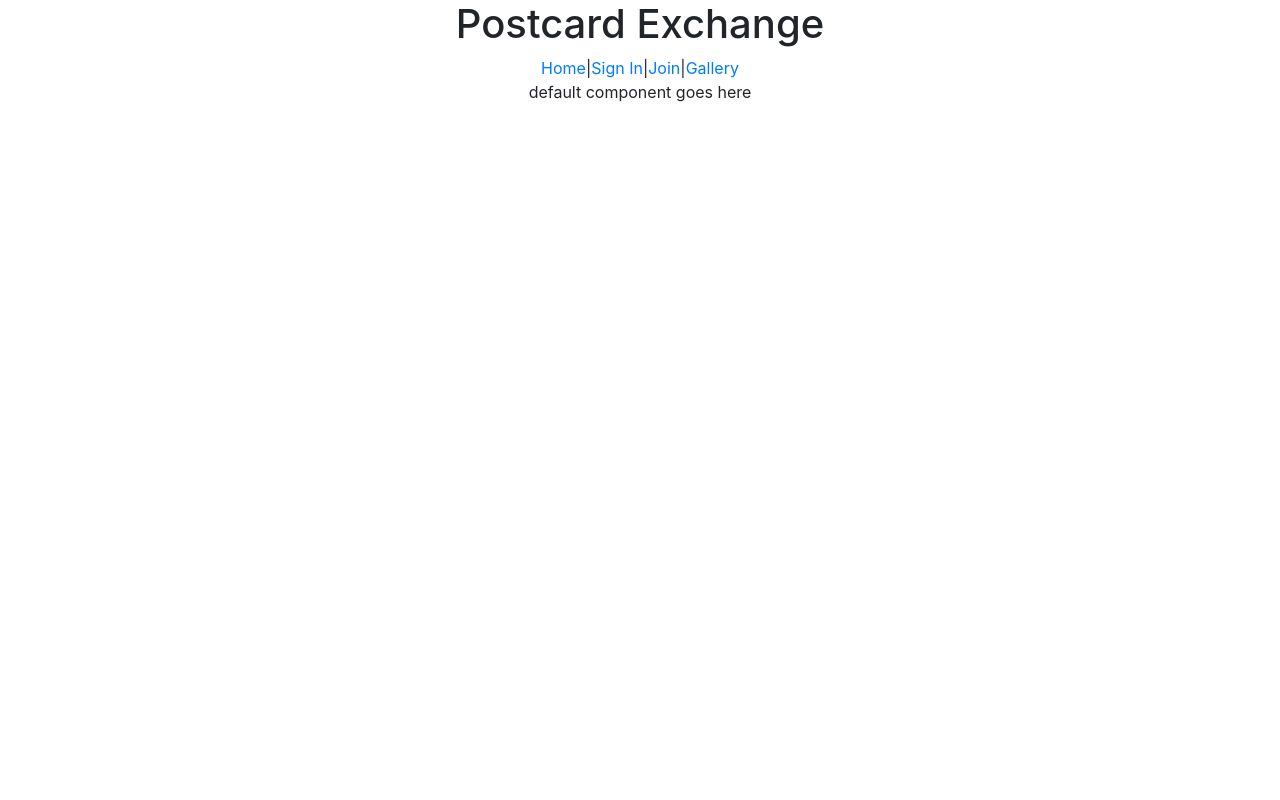
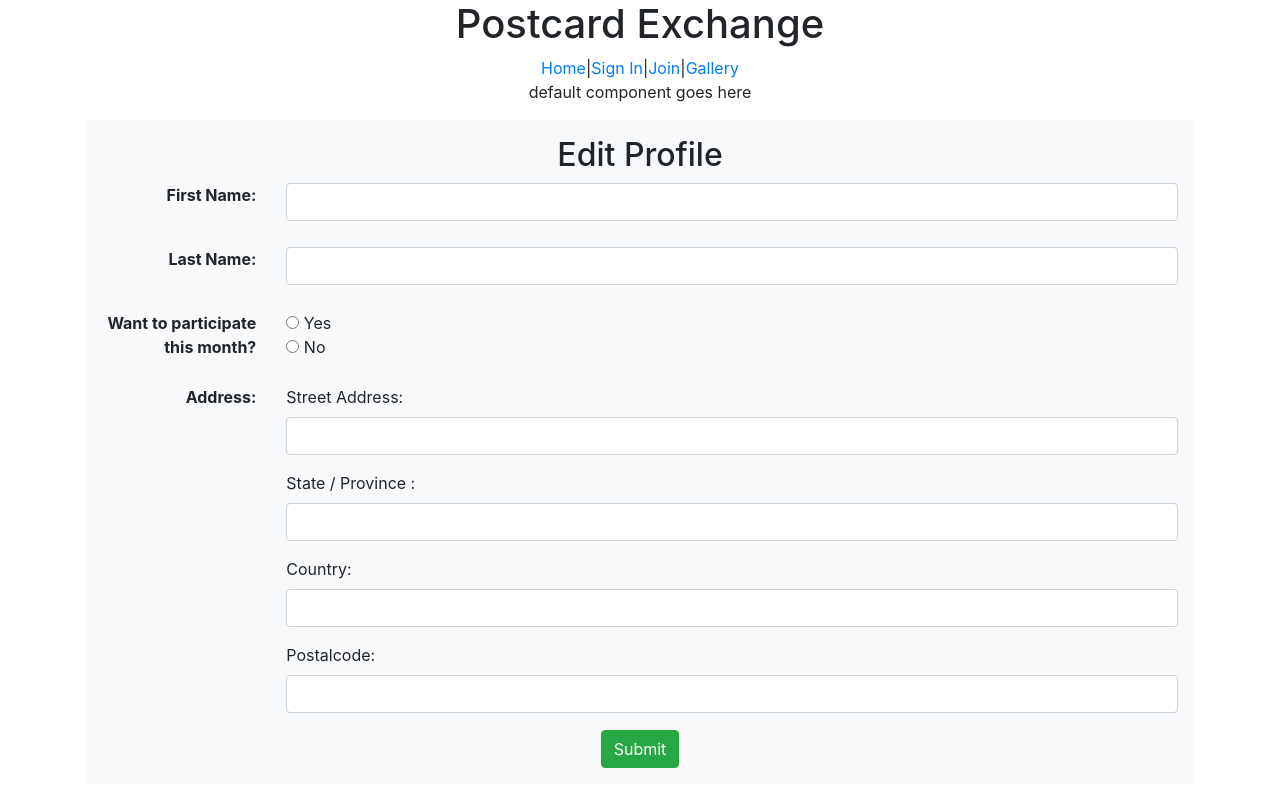
Before and after one commit to doohinkus/mern-postcard-exchange, a React (Create React App) app in the folder frontend/: page /edit in a window 1280 px wide. Built offline with nearby package versions, Linux system fonts and the light colour scheme; no server answers.

Commit message:
add edit form

```diff
--- a/frontend/src/App.js
+++ b/frontend/src/App.js
@@ -7,6 +7,7 @@ import Gallery from './components/Gallery';
 import Join from './components/Join';
 import Index from './components/Index';
 import Profile from './components/Profile';
+import EditProfile from './components/EditProfile';
 import Authorized from './components/Authorized';
 //event -state change - rerender
 class App extends Component {
@@ -156,6 +157,9 @@ class App extends Component {
       });
     });
   }
+  componentDidMount(){
+    this.getImages();
+  }
 
   render() {
     return (
@@ -207,11 +211,13 @@ class App extends Component {
             />)
           } />
           <Route path="/profile" component={() => (<Profile
+            editlink={(<Link to="/edit">Edit</Link>)}
             signout={this.signOut}
             userinfo={this.state.userinfo.userinfo}
             isloggedin={this.state.isloggedin} />)
           } />
-
+          <Route path="/edit" component={() => (<EditProfile
+            userinfo={this.state.userinfo} />)} />
           <Route path="/join" component={
             () =>
             {
--- /dev/null
+++ b/frontend/src/components/EditProfile.js
@@ -0,0 +1,99 @@
+import React, {Component} from "react";
+import ProfileRow from "./ProfileRow";
+
+class EditProfile extends Component {
+    constructor(props){
+        //only takes userdata object
+        super(props);
+        this.state = {
+            formdata: {}
+        }
+    }
+    render(){
+        return(
+            <div className="p-3 bg-light rounded">
+                <h2>Edit Profile</h2>
+                 <ProfileRow title="First Name:">
+                      <div className="form-group">
+                          <input className="form-control"
+                              name="firstname"
+                              id="firstname"
+                              type="text"
+                              placeholder={this.props.userinfo.firstname}
+                          />
+                      </div>
+                 </ProfileRow>
+                 <ProfileRow title="Last Name:">
+                      <div className="form-group">
+                          <input className="form-control"
+                              name="lastname"
+                              id="lastname"
+                              type="text"
+                              placeholder={this.props.userinfo.lastname}
+
+                          />
+                      </div>
+                 </ProfileRow>
+                  <ProfileRow title="Want to participate this month?">
+                      <div className="form-group">
+                              <input
+                                  type="radio"
+                                  name="isparticipating"
+                                  value="yes"
+
+                                  // checked={this.props.userinfo.isparticipating}
+
+                          /> Yes <br />
+                              <input
+                                  type="radio"
+                                  name="isparticipating"
+                                  value="no"
+                                  // checked={this.props.userinfo.isparticipating}
+
+                          /> No <br />
+                      </div>
+                  </ProfileRow>
+                  <ProfileRow title="Address:">
+                      <div className="form-group">
+                          <label for="streetaddress">Street Address:</label>
+                          <input className="form-control"
+                              name="streetaddress"
+                              id="streetaddress"
+                              type="text"
+                          />
+                      </div>
+                      <div className="form-group">
+                          <label for="state">State / Province :</label>
+                          <input className="form-control"
+                              name="state"
+                              id="state"
+                              type="text"
+                          />
+                      </div>
+                      <div className="form-group">
+                          <label for="country">Country:</label>
+                          <input className="form-control"
+                              name="country"
+                              id="country"
+                              type="text"
+                          />
+                      </div>
+                      <div className="form-group">
+                          <label for="postalcode">Postalcode:</label>
+                          <input className="form-control"
+                              name="postalcode"
+                              id="postalcode"
+                              type="text"
+                          />
+                      </div>
+
+
+                  </ProfileRow>
+                  <button className="btn btn-success" onClick={()=> {console.log(this.props.userinfo)}}>Submit</button>
+
+            </div>
+        )
+    }
+}
+
+export default EditProfile;
--- a/frontend/src/components/GalleryShowImages.js
+++ b/frontend/src/components/GalleryShowImages.js
@@ -13,16 +13,16 @@ const GalleryShowImages = props => {
 
     return (
         <React.Fragment>
-            <button onClick={props.getimages}>Get Images</button>
+            {/* <button onClick={props.getimages}>Get Images</button> */}
             {props.images.map(image => {
                 return (
 
-                        <Card className="mt-2">
+                        <Card className="mt-2" key={image._id}>
                             <CardBody className="card card-body">
                               <div className="row">
                                 <div className="col-md-2">
-                                        <img className="img-thumbnail rounded-circle" src={`http://localhost:5000/static/avatar.gif`} alt={`Avatar for ${image.ownername}`} />
-                                        <h5 className="mt-0">{image.ownername}</h5>
+                                    <img className="img-thumbnail rounded-circle" src={`http://localhost:5000/static/avatar.gif`} alt={`Avatar for ${image.ownername}`} />
+                                    <h5 className="mt-0">{image.ownername}</h5>
                                 </div>
                                 <div className="col-md-10 bg-light p-2">
                                     <LazyLoad height={100} key={image._id}>
--- a/frontend/src/components/Index.js
+++ b/frontend/src/components/Index.js
@@ -7,14 +7,14 @@ class Index extends Component {
                <h1>Postcard Exchange</h1>
 
                 <p>
-                    The earliest known picture postcard was a hand-painted in London by the writer Theodore Hook in 1840. It was addressed to himself as a prank: the picture he so meticulously painted stroke by stroke was a caraciture of his mailman.
+                    The first known postcard ever mailed was a practical joke. It was painted by the distnguished gentleman, Theodor Hook of London, England and addressed to him as well.  Why would he send a card to himself? The image he so meticulously painted by hand was a caraciture of his mailman.
                 </p>
                 <p>
-                    This project is not about pranks, but it is about capturing that excitment and thrill of receiving a surprise in the mail. On the 15th of each month, the application will randomly pair up participants, allowing each person to view the name and address of their partner and to indicate when a postcard is sent and received. The app also includes a gallery where particpants can upload pictures of their postcards, marking the card's journey on Google Maps.
+                    This project is not about pranks, but it is about capturing the excitment and thrill of receiving a surprise in the mail. On the 15th of each month, the application will randomly pair up participants, allowing each person to view the name and address of their partner and to indicate when a postcard is sent and received. The app also includes a gallery where particpants can upload pictures of their postcards, marking the card's journey on Google Maps.
                 </p>
 
                 <p>
-                    The element of surprise of receiving postcards from different places around the planet transforms an ordinary stroll to the mailbox into an exciting adventure. Who knows? You might just make a friend.
+                    In a world of meaningless electronic communication, it's refreshing to connect with someone who values analog.
                 </p>
 
            </React.Fragment>
--- a/frontend/src/components/Profile.js
+++ b/frontend/src/components/Profile.js
@@ -9,6 +9,7 @@ const Profile = (props) => {
     if (!props.userinfo) return message;
     const userinfo = (
            <React.Fragment>
+               {props.editlink}
                <ProfileRow
                     title="Avatar"
                >
@@ -53,17 +54,6 @@ const Profile = (props) => {
                </ProfileRow>
                <Button onClick={props.signout}>Log Out</Button>
 
-               {/* <Card >
-                   <CardTitle><h2>{props.userinfo.firstname}</h2></CardTitle>
-                   <CardBody>
-                        <p>Particpating in this month's postcard exchange: </p>
-                        <p>Paired up: <strong>{props.userinfo.ispaired ? "Yes" : "No"}</strong></p>
-                        <p>Address: </p>
-
-                   </CardBody>
-               </Card>
-
-               <Button onClick={props.signout}>Log Out</Button> */}
            </React.Fragment>
     )
 
```
